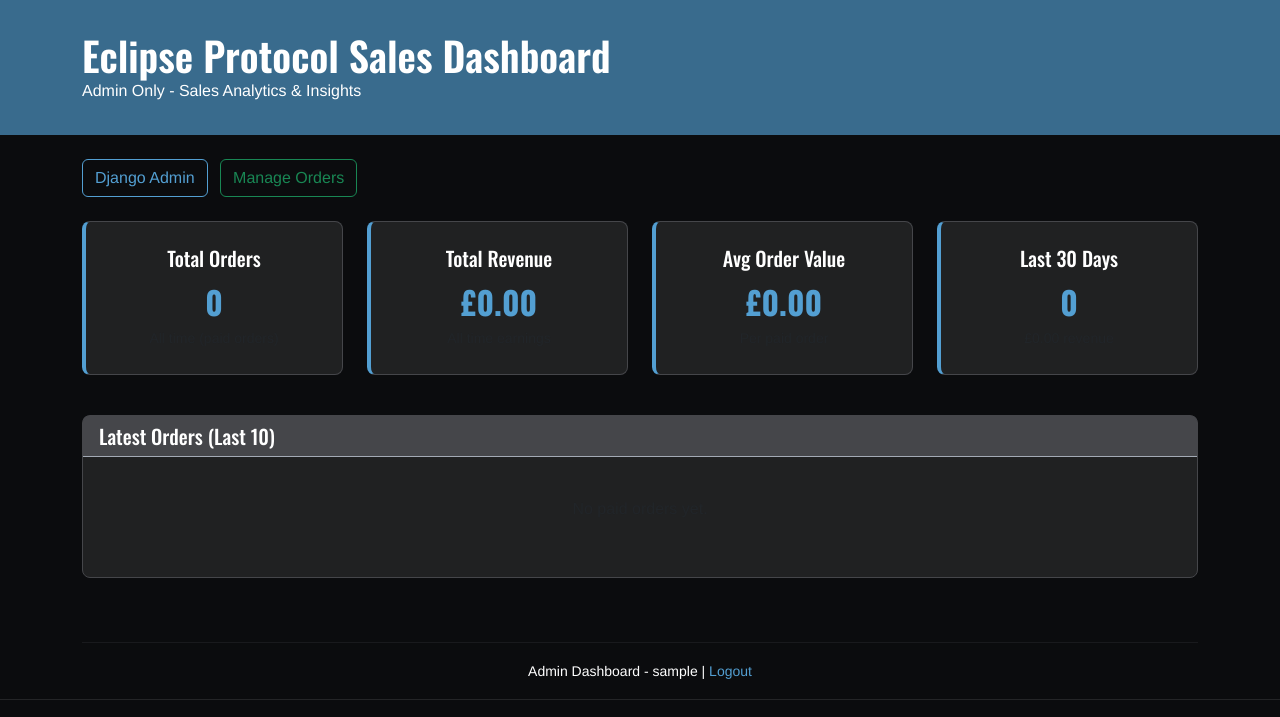
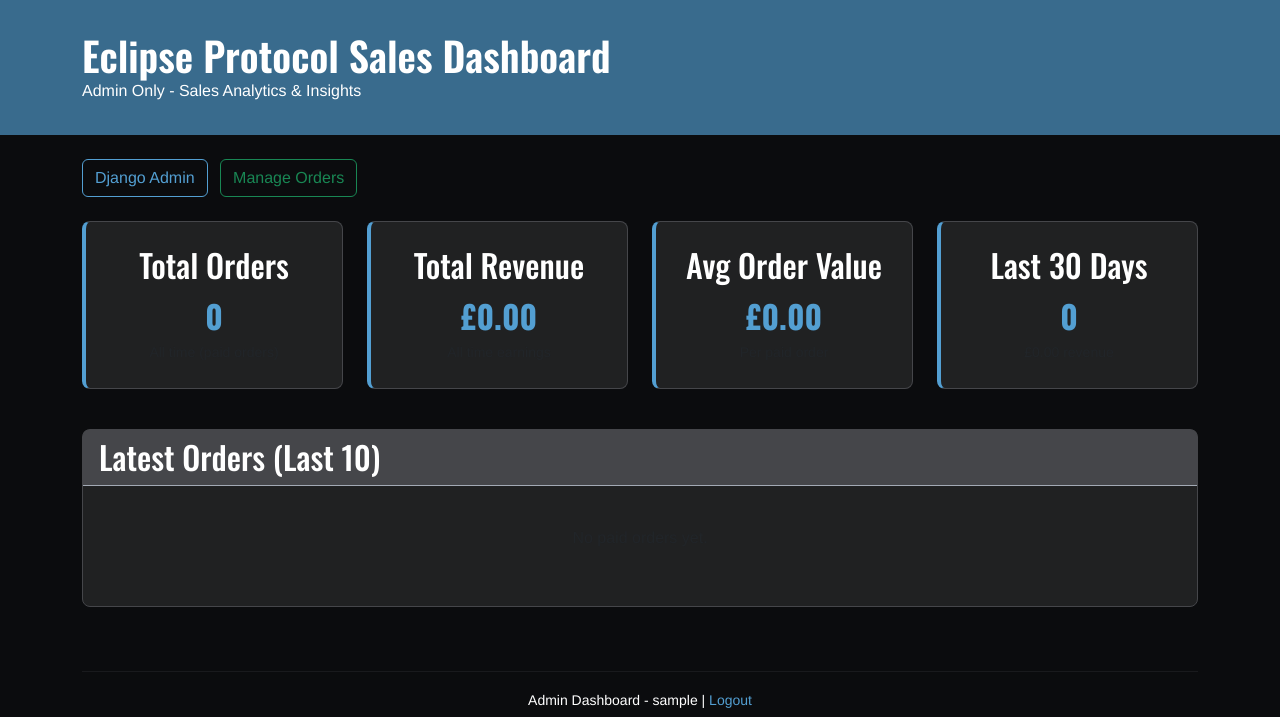
Before and after one commit to Seren-Hughes/eclipse_protocol, a Django app: page /admin-dashboard/ in a window 1280 px wide. Shown: the part 116-833 px from the top of the page. Run offline with Django 5.2, Linux system fonts and the light colour scheme; the visitor is signed in with stand-in values (Sample User, id 1); data that the repository does not hold is empty; some libraries are stand-ins or nearby versions.

Commit message:
fix: update sales dashboard heading structure and format with djlint

```diff
--- a/templates/admin/sales_dashboard.html
+++ b/templates/admin/sales_dashboard.html
@@ -1,12 +1,9 @@
 {% extends 'base.html' %}
 {% load static %}
-
 {% block title %}Sales Dashboard - Eclipse Protocol Admin{% endblock %}
-
 {% block extra_head %}
     <link rel="stylesheet" href="{% static 'css/admin.css' %}">
 {% endblock %}
-
 {% block content %}
     <div class="admin-header">
         <div class="container">
@@ -14,26 +11,22 @@
             <p class="mb-0">Admin Only - Sales Analytics & Insights</p>
         </div>
     </div>
-
     <div class="container mt-4">
         <!-- Quick Actions -->
         <div class="row mb-4">
             <div class="col-12">
-            <a href="{% url 'admin:index' %}" class="btn btn-outline-admin-primary me-2">
-                 Django Admin
-            </a>
-            <a href="{% url 'admin:checkout_order_changelist' %}" class="btn btn-outline-success">
-                 Manage Orders
-            </a>
+                <a href="{% url 'admin:index' %}"
+                   class="btn btn-outline-admin-primary me-2">Django Admin</a>
+                <a href="{% url 'admin:checkout_order_changelist' %}"
+                   class="btn btn-outline-success">Manage Orders</a>
             </div>
         </div>
-
         <!-- Sales Metrics Cards -->
         <div class="row mb-4">
             <div class="col-md-3 mb-3">
                 <div class="card dashboard-card">
                     <div class="card-body text-center">
-                    <h5 class="card-title">Total Orders</h5>
+                        <h2 class="card-title">Total Orders</h2>
                         <div class="metric-value">{{ total_orders }}</div>
                         <small>All time (paid orders)</small>
                     </div>
@@ -42,7 +35,7 @@
             <div class="col-md-3 mb-3">
                 <div class="card dashboard-card">
                     <div class="card-body text-center">
-                    <h5 class="card-title">Total Revenue</h5>
+                        <h2 class="card-title">Total Revenue</h2>
                         <div class="metric-value">£{{ total_revenue|floatformat:2 }}</div>
                         <small>All time earnings</small>
                     </div>
@@ -51,7 +44,7 @@
             <div class="col-md-3 mb-3">
                 <div class="card dashboard-card">
                     <div class="card-body text-center">
-                    <h5 class="card-title">Avg Order Value</h5>
+                        <h2 class="card-title">Avg Order Value</h2>
                         <div class="metric-value">£{{ average_order_value|floatformat:2 }}</div>
                         <small>Per paid order</small>
                     </div>
@@ -60,20 +53,19 @@
             <div class="col-md-3 mb-3">
                 <div class="card dashboard-card">
                     <div class="card-body text-center">
-                    <h5 class="card-title">Last 30 Days</h5>
+                        <h2 class="card-title">Last 30 Days</h2>
                         <div class="metric-value">{{ recent_orders_count }}</div>
                         <small>£{{ recent_revenue|floatformat:2 }} revenue</small>
                     </div>
                 </div>
             </div>
         </div>
-
         <!-- Recent Orders Table -->
         <div class="row">
             <div class="col-12">
                 <div class="card admin-card">
                     <div class="card-header admin-card-header">
-                    <h5 class="mb-0">Latest Orders (Last 10)</h5>
+                        <h2 class="mb-0">Latest Orders (Last 10)</h2>
                     </div>
                     <div class="card-body">
                         {% if latest_orders %}
@@ -92,16 +84,16 @@
                                         {% for order in latest_orders %}
                                             <tr>
                                                 <td>
-                                            <a href="{% url 'admin:checkout_order_change' order.id %}" class="admin-link">
-                                                {{ order.order_number }}
-                                            </a>
+                                                    <a href="{% url 'admin:checkout_order_change' order.id %}"
+                                                       class="admin-link">{{ order.order_number }}</a>
                                                 </td>
                                                 <td>{{ order.order_date|date:"M j, Y g:i A" }}</td>
                                                 <td>
                                                     {% if order.user %}
                                                         {{ order.user.username }}
                                                         {% if order.user.email %}
-                                                    <br><small>{{ order.user.email }}</small>
+                                                            <br>
+                                                            <small>{{ order.user.email }}</small>
                                                         {% endif %}
                                                     {% else %}
                                                         <span class="text-muted">Guest</span>
@@ -127,7 +119,6 @@
                 </div>
             </div>
         </div>
-
         <!-- Footer -->
         <div class="row mt-5">
             <div class="col-12 text-center">
```
Lines whose indentation alone changed are shown as unchanged.
